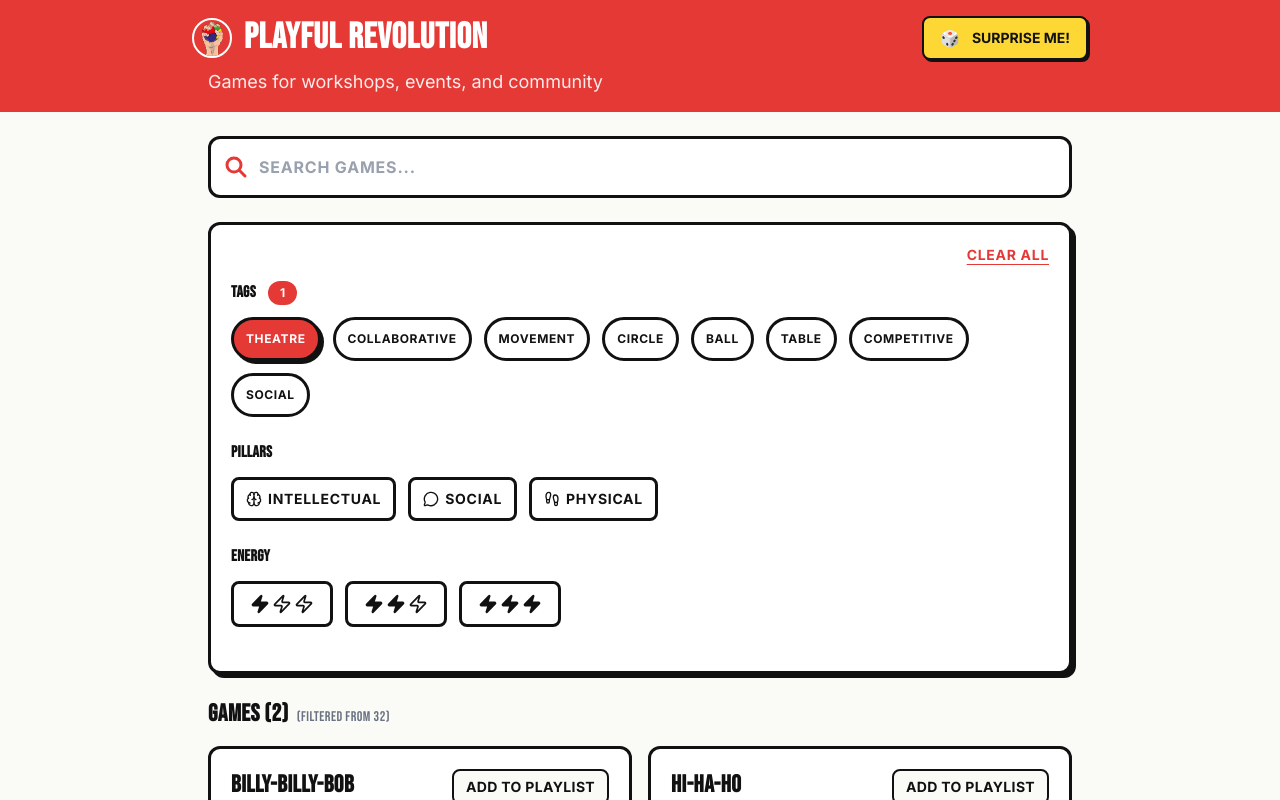
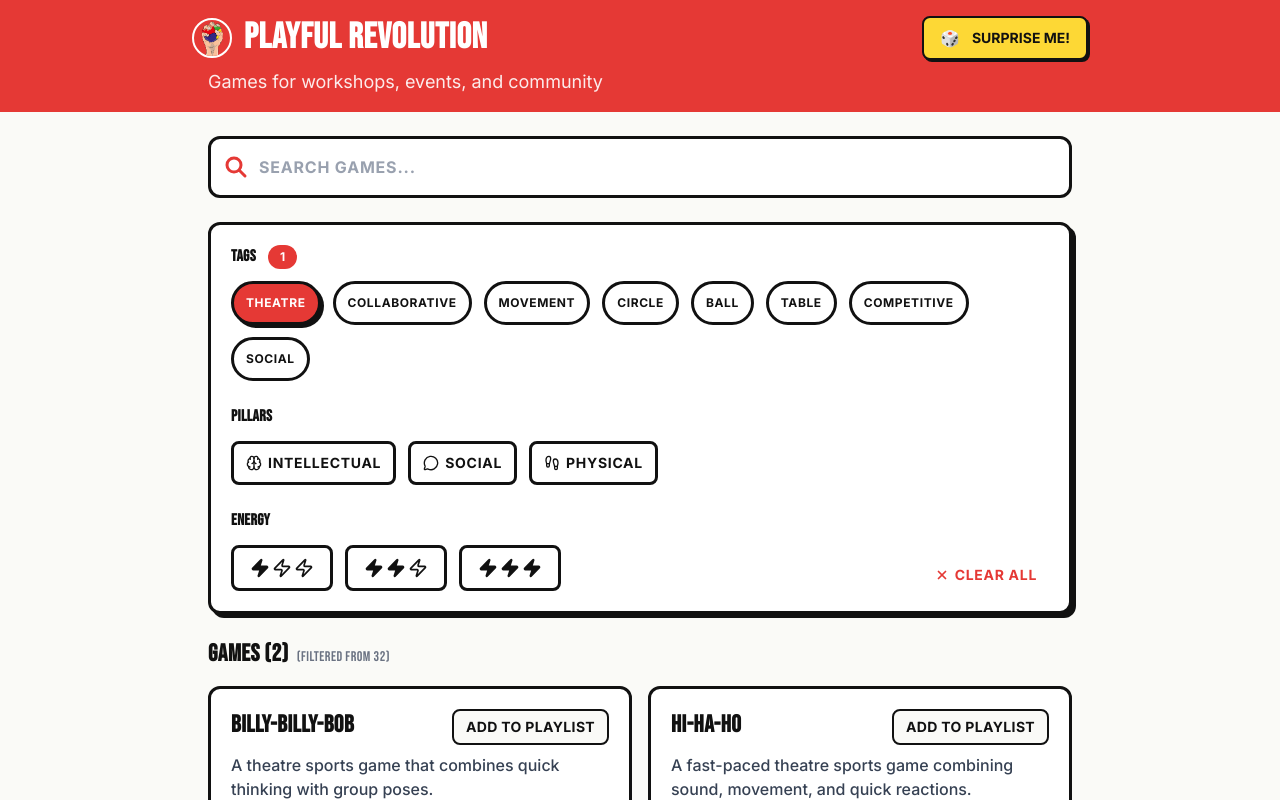
Before and after one commit to phivk/playful-revolution-games-index-2, a Next.js app: page / in a window 1280 px wide. Both pictures are taken after a click on the button "THEATRE". Shown: the top 800 px of the page. Built offline with nearby package versions, Linux system fonts and the light colour scheme.

Commit message:
refactor FilterChips component to improve layout and add clear all button with icon

```diff
--- a/src/components/FilterChips.tsx
+++ b/src/components/FilterChips.tsx
@@ -1,6 +1,7 @@
 "use client";
 
 import EnergyBars from "@/components/EnergyBars";
+import { X } from "lucide-react";
 import PillarChip from "@/components/PillarChip";
 import { Pillar, Tag } from "@/types/game";
 
@@ -135,17 +136,6 @@ export default function FilterChips({
 
   return (
     <div className="bg-white rounded-xl border-3 border-[#111111] p-5 mb-6 shadow-[4px_4px_0px_0px_#111111]">
-      {hasAnyFilters && (
-        <div className="flex justify-end mb-4">
-          <button
-            onClick={onClearAll}
-            className="text-sm font-bold uppercase tracking-wider text-[#E53935] hover:text-[#111111] transition-colors underline underline-offset-4"
-          >
-            Clear all
-          </button>
-        </div>
-      )}
-
       <ChipGroup
         title="Tags"
         chips={ALL_TAGS}
@@ -178,7 +168,7 @@ export default function FilterChips({
         </div>
       </div>
 
-      <div className="mb-6">
+      <div>
         <div className="flex items-center gap-3 mb-3">
           <h3 className="text-base font-display font-bold text-[#111111] uppercase tracking-wider">
             Energy
@@ -189,6 +179,7 @@ export default function FilterChips({
             </span>
           )}
         </div>
+        <div className="flex items-end gap-3">
           <div className="flex flex-wrap gap-3">
             {ALL_ENERGY_LEVELS.map((level) => {
               const selected = selectedEnergyLevels.includes(level);
@@ -207,6 +198,14 @@ export default function FilterChips({
               );
             })}
           </div>
+          <button
+            onClick={onClearAll}
+            className={`ml-auto shrink-0 flex items-center gap-1.5 px-3 py-1.5 rounded-lg text-sm font-bold uppercase tracking-wider whitespace-nowrap text-[#E53935] hover:ring-2 hover:ring-[#E53935] transition-all ${hasAnyFilters ? "opacity-100" : "opacity-0 pointer-events-none"}`}
+          >
+            <X size={14} strokeWidth={3} />
+            Clear all
+          </button>
+        </div>
       </div>
     </div>
   );
```
Lines whose indentation alone changed are shown as unchanged.
